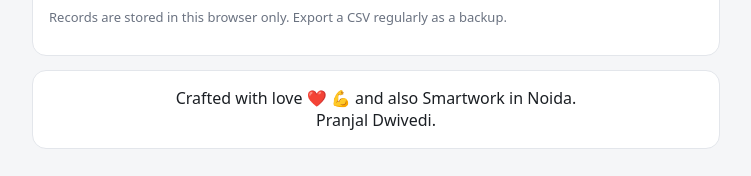
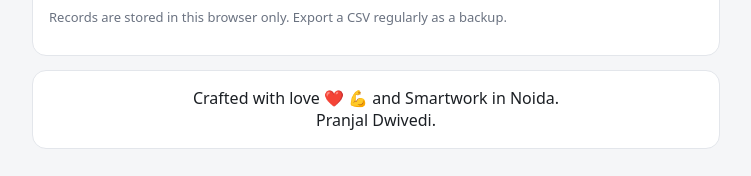
Before and after one commit to pranjal825/Login-Tracker, a plain HTML site: page index.html in a window 1280 px wide. Shown: the part 2243-2419 px from the top of the page, without its empty margins (264-1015 px from the left). Drawn offline with Linux system fonts and the light colour scheme.

Commit message:
Update index.html

```diff
--- a/index.html
+++ b/index.html
@@ -123,7 +123,7 @@ body{width:100%}
   <p class="mu">Records are stored in this browser only. Export a CSV regularly as a backup.</p>
 </div>
 <div class="card" style="text-align:center">
-  Crafted with love ❤️ 💪 and also Smartwork in Noida.<br>
+  Crafted with love ❤️ 💪 and Smartwork in Noida.<br>
   Pranjal Dwivedi.
 </div>
 </main>
```
